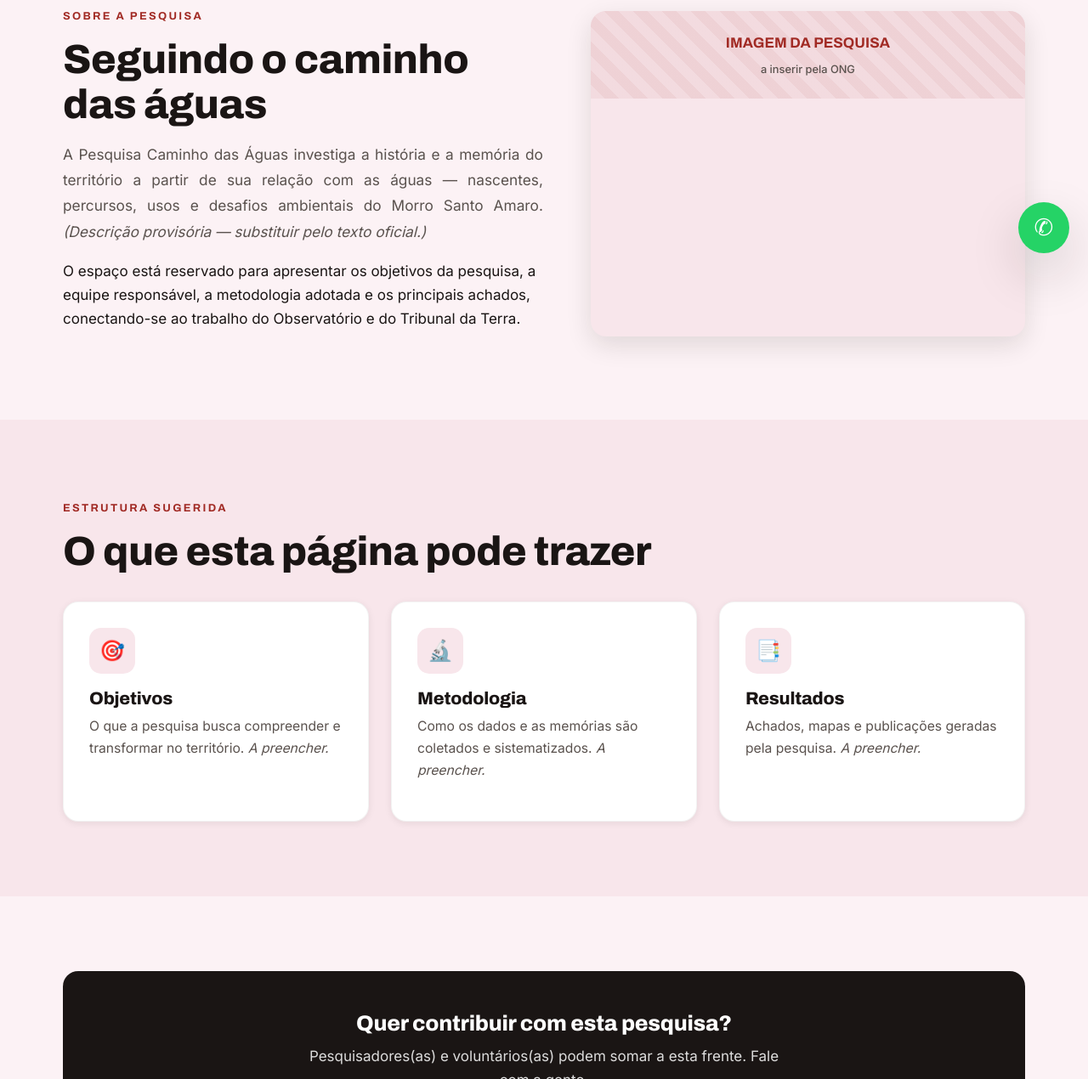
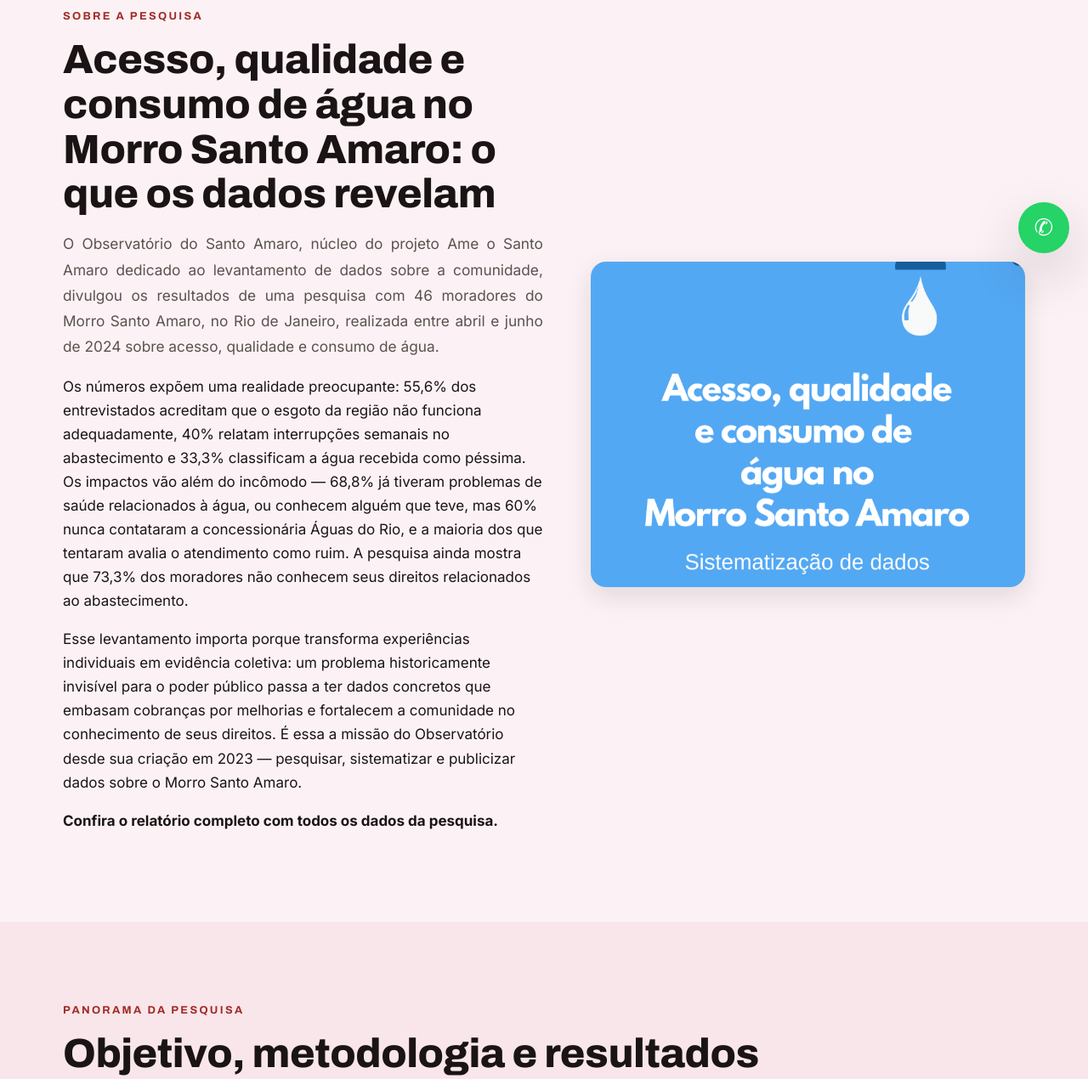
Before and after one commit to bereniceahb-ti/ame-o-santo-amaro-site, a plain HTML site: page nucleos/caminho-das-aguas.html in a window 1280 px wide. Shown: the part 480-1750 px from the top of the page at 85% size. Drawn offline with Linux system fonts and the light colour scheme.

Commit message:
Atualiza pagina Pesquisa Caminho das Aguas com dados da pesquisa
- Substitui texto provisorio pelo relatorio de acesso, qualidade e
  consumo de agua no Morro Santo Amaro (pesquisa com 46 moradores)
- Insere imagem de sistematizacao de dados no lugar do placeholder
- Preenche os cards Objetivo, Metodologia e Resultados
- Ajusta eyebrow/titulo da secao de cards (nao e mais rascunho)

```diff
--- a/nucleos/caminho-das-aguas.html
+++ b/nucleos/caminho-das-aguas.html
@@ -32,21 +32,23 @@
   <div class="split">
     <div>
       <span class="eyebrow">Sobre a pesquisa</span>
-      <h2 class="section-title">Seguindo o caminho das águas</h2>
-      <p class="lead-block">A Pesquisa Caminho das Águas investiga a história e a memória do território a partir de sua relação com as águas — nascentes, percursos, usos e desafios ambientais do Morro Santo Amaro. <em>(Descrição provisória — substituir pelo texto oficial.)</em></p>
-      <p>O espaço está reservado para apresentar os objetivos da pesquisa, a equipe responsável, a metodologia adotada e os principais achados, conectando-se ao trabalho do Observatório e do Tribunal da Terra.</p>
+      <h2 class="section-title">Acesso, qualidade e consumo de água no Morro Santo Amaro: o que os dados revelam</h2>
+      <p class="lead-block">O Observatório do Santo Amaro, núcleo do projeto Ame o Santo Amaro dedicado ao levantamento de dados sobre a comunidade, divulgou os resultados de uma pesquisa com 46 moradores do Morro Santo Amaro, no Rio de Janeiro, realizada entre abril e junho de 2024 sobre acesso, qualidade e consumo de água.</p>
+      <p>Os números expõem uma realidade preocupante: 55,6% dos entrevistados acreditam que o esgoto da região não funciona adequadamente, 40% relatam interrupções semanais no abastecimento e 33,3% classificam a água recebida como péssima. Os impactos vão além do incômodo — 68,8% já tiveram problemas de saúde relacionados à água, ou conhecem alguém que teve, mas 60% nunca contataram a concessionária Águas do Rio, e a maioria dos que tentaram avalia o atendimento como ruim. A pesquisa ainda mostra que 73,3% dos moradores não conhecem seus direitos relacionados ao abastecimento.</p>
+      <p>Esse levantamento importa porque transforma experiências individuais em evidência coletiva: um problema historicamente invisível para o poder público passa a ter dados concretos que embasam cobranças por melhorias e fortalecem a comunidade no conhecimento de seus direitos. É essa a missão do Observatório desde sua criação em 2023 — pesquisar, sistematizar e publicizar dados sobre o Morro Santo Amaro.</p>
+      <p><strong>Confira o relatório completo com todos os dados da pesquisa.</strong></p>
     </div>
-    <div class="media-frame"><div class="img-ph">IMAGEM DA PESQUISA<span class="ph-mini">a inserir pela ONG</span></div></div>
+    <div class="media-frame"><img src="../assets/img/nucleo-caminho-das-aguas-sistematizacao-dados.png" alt="Acesso, qualidade e consumo de água no Morro Santo Amaro — sistematização de dados"></div>
   </div>
 </div></section>
 
 <section class="section section--creme"><div class="container">
-  <span class="eyebrow">Estrutura sugerida</span>
-  <h2 class="section-title">O que esta página pode trazer</h2>
+  <span class="eyebrow">Panorama da pesquisa</span>
+  <h2 class="section-title">Objetivo, metodologia e resultados</h2>
   <div class="grid grid-3 mt-32">
-    <div class="card"><div class="icon">🎯</div><h3>Objetivos</h3><p>O que a pesquisa busca compreender e transformar no território. <em>A preencher.</em></p></div>
-    <div class="card"><div class="icon">🔬</div><h3>Metodologia</h3><p>Como os dados e as memórias são coletados e sistematizados. <em>A preencher.</em></p></div>
-    <div class="card"><div class="icon">📑</div><h3>Resultados</h3><p>Achados, mapas e publicações geradas pela pesquisa. <em>A preencher.</em></p></div>
+    <div class="card"><div class="icon">🎯</div><h3>Objetivo</h3><p>Levantar dados sobre o acesso, a qualidade e o consumo de água no Morro Santo Amaro, mapeando a percepção dos moradores sobre abastecimento, infraestrutura, saúde e direitos relacionados ao serviço de água.</p></div>
+    <div class="card"><div class="icon">🔬</div><h3>Metodologia</h3><p>Pesquisa quantitativa (survey) aplicada via Google Forms entre abril e junho de 2024, com 24 questões (22 fechadas e 2 abertas). Foram coletadas 46 respostas de moradores de diferentes localidades do Morro Santo Amaro.</p></div>
+    <div class="card"><div class="icon">📑</div><h3>Resultados</h3><p>55,6% dos moradores avaliam que o esgoto não funciona adequadamente, 40% relatam falta d'água semanal e 33,3% classificam a água recebida como péssima. 68,8% já tiveram problemas de saúde relacionados à água e 73,3% desconhecem seus direitos quanto ao abastecimento.</p></div>
   </div>
 </div></section>
 
```
Also changed, not shown: assets/img/nucleo-caminho-das-aguas-sistematizacao-dados.png (added).
